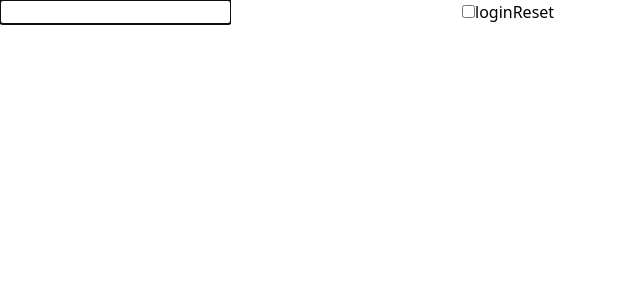
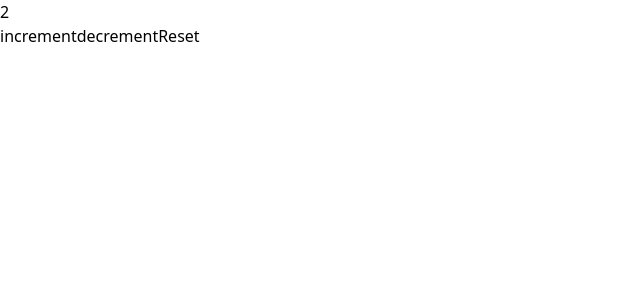
Before and after one commit to abdullahdogankilic/React-EXERCISES, a React (Vite) app: page / in a window 1280 px wide. Shown: the top 300 px of the page, without its empty margins (0-640 px from the left). Built offline with nearby package versions, Linux system fonts and the light colour scheme.

Commit message:
Update App.jsx

```diff
--- a/src/App.jsx
+++ b/src/App.jsx
@@ -1,11 +1,11 @@
 import React from "react";
 import "./App.css";
-import FocusableInput from "./FocusableInput";
+import Counter from "./Counter";
 
 function App() {
   return (
     <div>
-      <FocusableInput />
+      <Counter Value={2} increment={5} decrement={2} />
     </div>
   );
 }
```
